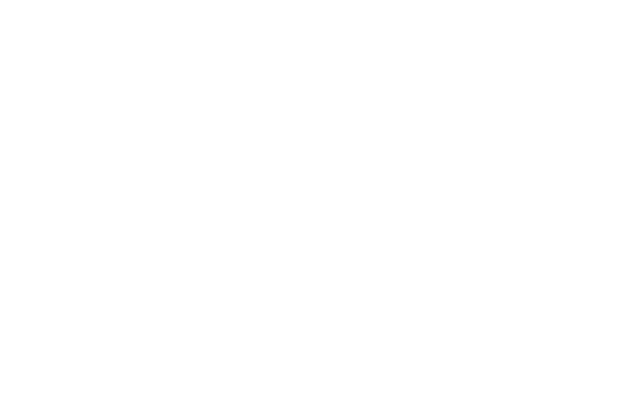
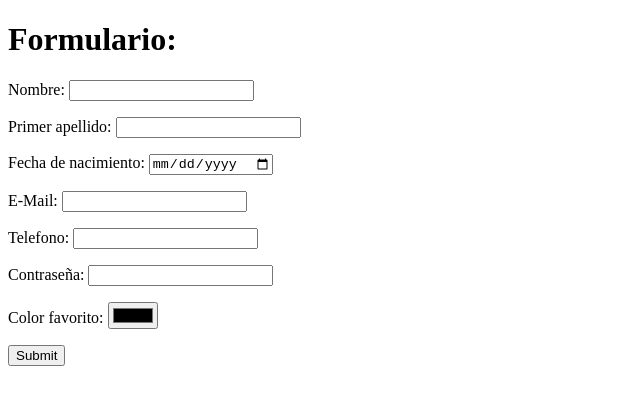
Before and after one commit to Daniel-Fernandez-Colon/practica1-interfaz-usuario, a plain HTML site: page index.html in a window 1280 px wide. Shown: the whole page, without its empty margins (0-640 px from the left). Drawn offline with Linux system fonts and the light colour scheme.

Commit message:
formulario basico

```diff
--- a/index.html
+++ b/index.html
@@ -7,6 +7,44 @@
     <title>Practica 1</title>
 </head>
 <body>
+    <h1>Formulario:</h1>
+    <form action="">
+    <p>
+        <label for = "nombre">Nombre: </label>
+        <input type="text" name="nombre" id="nombre" title='Introduce tu nombre' autocomplete="name"/>
+    </p>
 
+    <p>
+         <label for = "apellido">Primer apellido: </label>
+         <input type="text" name="apellido" id="apellido" title="Introduce tu primer apellido" autocomplete="name"/>
+    </p>
+
+    <p>
+        <label for="fechaNacimiento">Fecha de nacimiento: </label>
+        <input type="date" name="fechaNacimiento" id="fechaNacimiento" title="Introduce fecha de nacimiento" autocomplete="bday"/>
+    </p>
+
+    <p>
+        <label for="e-mail"> E-Mail: </label>
+        <input type="email" name="e-mail" id="e-mail" title="Introduce el email" autocomplete="email"/>
+    </p>
+
+    <p>
+        <label for="telefono">Telefono: </label>
+        <input type="tel" name="telefono" id="telefono" title="Introduce el telefono" autocomplete="tel"/>
+    </p>
+
+    <p>
+        <label for="password">Contraseña: </label>
+        <input type="password" name="password" id="password" title="Introduce una contraseña"/>
+    </p>
+
+    <p>
+        <label for="colorFav">Color favorito: </label>
+        <input type="color" name="colorFav" id="colorFav" title="Introduce tu color favorito"/>
+    </p>
+
+    <input type="submit" value="Submit" />
+    </form>
 </body>
 </html>
```
